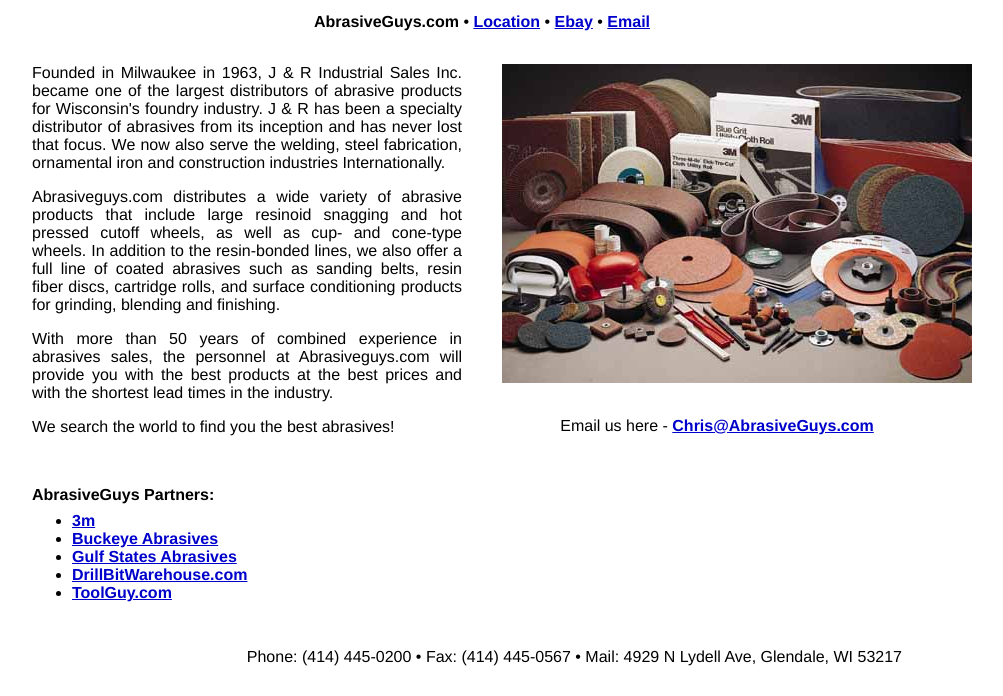
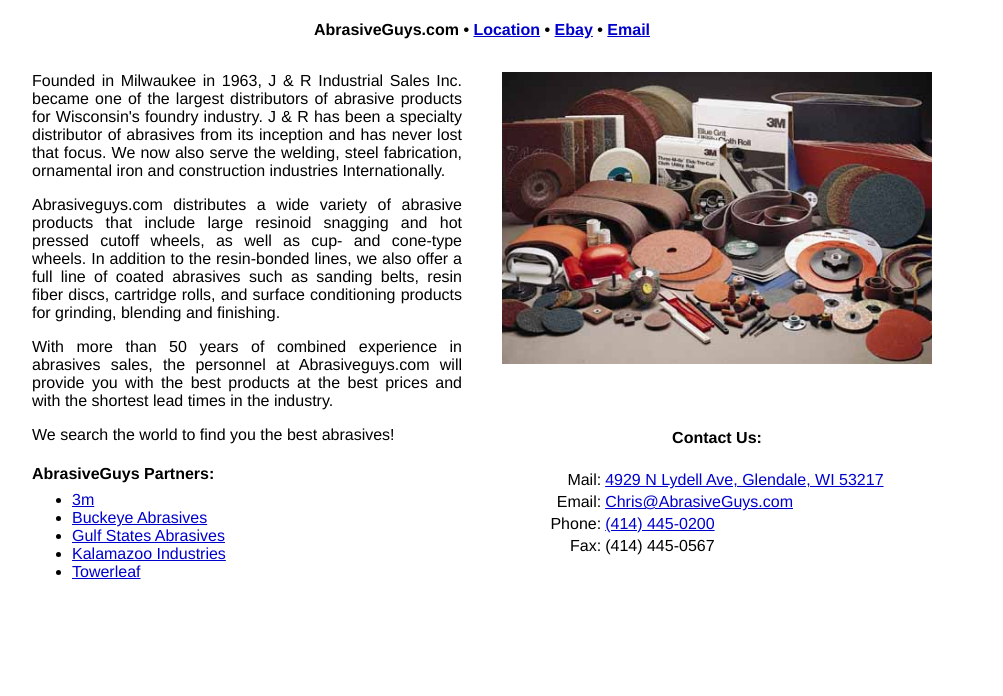
Before and after one commit to neonfuz/abrasiveguys, a plain HTML site: page semantic/index.html in a window 1280 px wide. Shown: the part 213-909 px from the top of the page, without its empty margins (158-1161 px from the left). After the commit the page ends 848 px from the top, so only its background shows below. Drawn offline with Linux system fonts and the light colour scheme.

Commit message:
Lots of more work. Commit before refactor.

```diff
--- a/semantic/index.html
+++ b/semantic/index.html
@@ -15,42 +15,53 @@
     <nav>
       <div class="bullet-item"><strong>AbrasiveGuys.com</strong></div>
       <div class="bullet-item"><a href="https://goo.gl/maps/yw3DPPrhRbN2">Location</a></div>
-<!-- TODO: make linecard page <div class="bullet-item hide"><a href="">Linecard</a></div>-->
+      <!-- TODO: make linecard page <div class="bullet-item hide"><a href="">Linecard</a></div>-->
       <div class="bullet-item"><a href="http://www.ebay.com/usr/glendalegrit-53217">Ebay</a></div>
       <div class="bullet-item"><a href="mailto:chris@abrasiveguys.com">Email</a></div>
     </nav>
 
-    <section id="advert" class="clearfix">
-
+    <section class="clearfix">
       <div class="left">
         <p>Founded in Milwaukee in 1963, J & R Industrial Sales Inc. became one of the largest distributors of abrasive products for Wisconsin's foundry industry. J & R has been a specialty distributor of abrasives from its inception and has never lost that focus. We now also serve the welding, steel fabrication, ornamental iron and construction industries Internationally.</p>
         <p>Abrasiveguys.com distributes a wide variety of abrasive products that include large resinoid snagging and hot pressed cutoff wheels, as well as cup- and cone-type wheels. In addition to the resin-bonded lines, we also offer a full line of coated abrasives such as sanding belts, resin fiber discs, cartridge rolls, and surface conditioning products for grinding, blending and finishing.</p>
         <p>With more than 50 years of combined experience in abrasives sales, the personnel at Abrasiveguys.com will provide you with the best products at the best prices and with the shortest lead times in the industry.</p>
         <p>We search the world to find you the best abrasives!</p>
+
+        <ul id="partners">
+          <h4 class="list-head">AbrasiveGuys Partners:</h4>
+          <li><a href="http://www.3m.com">3m</a></li>
+          <li><a href="http://www.buckeyeabrasive.com/">Buckeye Abrasives</a></li>
+          <li><a href="http://www.gulfstatesabrasive.com/">Gulf States Abrasives</a></li>
+          <li><a href="http://www.kalamazooind.com/">Kalamazoo Industries</a></li>
+          <li><a href="http://www.towerleaf.com/">Towerleaf</a></li>
+        </ul>
       </div>
 
       <div class="right">
-        <img src="images/abrasivespic1.jpg" alt="abbrasives"/>
-        <div id="email">
-          Email us here - <a href="mailto:chris@abrasiveguys.com">Chris@AbrasiveGuys.com</a>
+        <img id="exampleproduct" src="images/abrasivespic1.jpg" alt="abbrasives"/>
+        <div id="contact">
+          <h4>Contact Us:</h4>
+          <table>
+            <tr>
+              <td class="contact-right">Mail:</td>
+              <td class="contact-left"><a href="https://goo.gl/maps/yw3DPPrhRbN2">4929 N Lydell Ave, Glendale, WI 53217</a></td>
+            </tr>
+            <tr>
+              <td class="contact-right">Email:</td>
+              <td class="contact-left"><a href="mailto:chris@abrasiveguys.com">Chris@AbrasiveGuys.com</a></td>
+            </tr>
+            <tr>
+              <td class="contact-right">Phone:</td>
+              <td class="contact-left"><a href="tel:+14144450200">(414) 445-0200</a></td>
+            </tr>
+            <tr>
+              <td class="contact-right">Fax:</td>
+              <td class="contact-left">(414) 445-0567</td>
+            </tr>
+          </table>
         </div>
       </div>
     </section>
 
-    <ul id="partners">
-      <h4 class="list-head">AbrasiveGuys Partners:</h4>
-      <li><a href="http://www.3m.com">3m</a></li>
-      <li><a href="http://www.buckeyeabrasive.com/">Buckeye Abrasives</a></li>
-      <li><a href="http://www.gulfstatesabrasive.com/">Gulf States Abrasives</a></li>
-      <li><a href="http://www.drillbitwarehouse.com">DrillBitWarehouse.com</a></li>
-      <li><a href="http://ToolGuy.com">ToolGuy.com</a></li>
-    </ul>
-
-    <div id="contact-info">
-      <div class="bullet-item">Phone: (414) 445-0200</div>
-      <div class="bullet-item">Fax: (414) 445-0567</div>
-      <div class="bullet-item">Mail: 4929 N Lydell Ave, Glendale, WI 53217</div>
-    </div>
-
   </body>
 </html>
--- a/semantic/style.css
+++ b/semantic/style.css
@@ -17,11 +17,10 @@ body {
     max-width: 900px;
     margin-left: auto;
     margin-right: auto;
-    margin-top: 30px;
+    padding: 30px;
 }
 
 /* Stylize links */
-a         { font-weight: bold }
 a:link    { color: #00c }
 a:visited { color: #00c }
 a:hover   { color: #0af }
@@ -33,29 +32,32 @@ p {
     text-justify: inter-word;
 }
 
-#email {
+#contact {
+    padding-top: 40px;
     text-align: center;
-    padding: 30px;
-
 }
 
-#advert > .left {
+#contact>table {
+    margin-left: auto;
+    margin-right: auto; }
+.contact-right {
+    text-align: right; }
+.contact-left {
+    text-align: left; }
+
+.left {
     float: left;
     width: 50%;
     padding-right: 20px;
     box-sizing: border-box;
 }
 
-#advert > .right {
+.right {
     float: right;
     width: 50%;
     padding-left: 20px;
     box-sizing: border-box;
 }
-
-
-/* Style 1 */
-
 
 .bullet-item {
     display: inline;
@@ -64,36 +66,15 @@ p {
     content: " • ";
 }
 
-
-/* Style 2 */
-
-/*
-nav>.nav-item {
-    display: block; }
 nav {
-    position: absolute;
-    right: 50vw;
-    margin-right: 470px;
-    top: 300px; }
-*/
-
-
-nav {
+    font-weight: bold;
     text-align: center;
     line-height: 1.5em;
     padding: 30px;
 }
 
-#slogan {
-    margin-top: 1em;
-    font-weight: bold;
-    display: block;
-}
-
 #logo {
-/*    width: 300px;*/
     width: 100%;
-    margin-left: 30px;
 }
 
 .list-head {
@@ -101,9 +82,6 @@ nav {
     margin-bottom: .5em;
 }
 
-#contact-info {
-/*    background: #F00;*/
-    float: right;
-    text-align: left;
-    padding: 30px;
+#exampleproduct {
+    width: 100%;
 }
```
Also changed, not shown: 1 other file.
